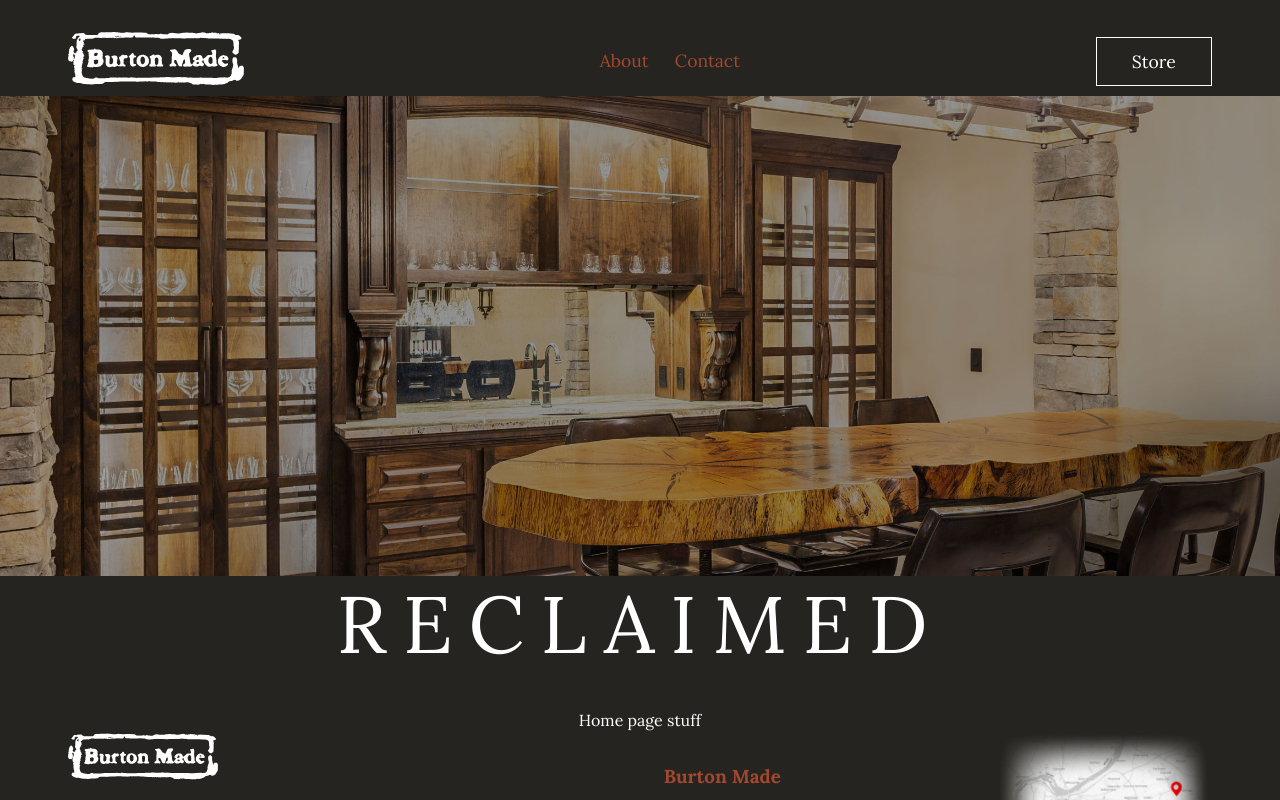
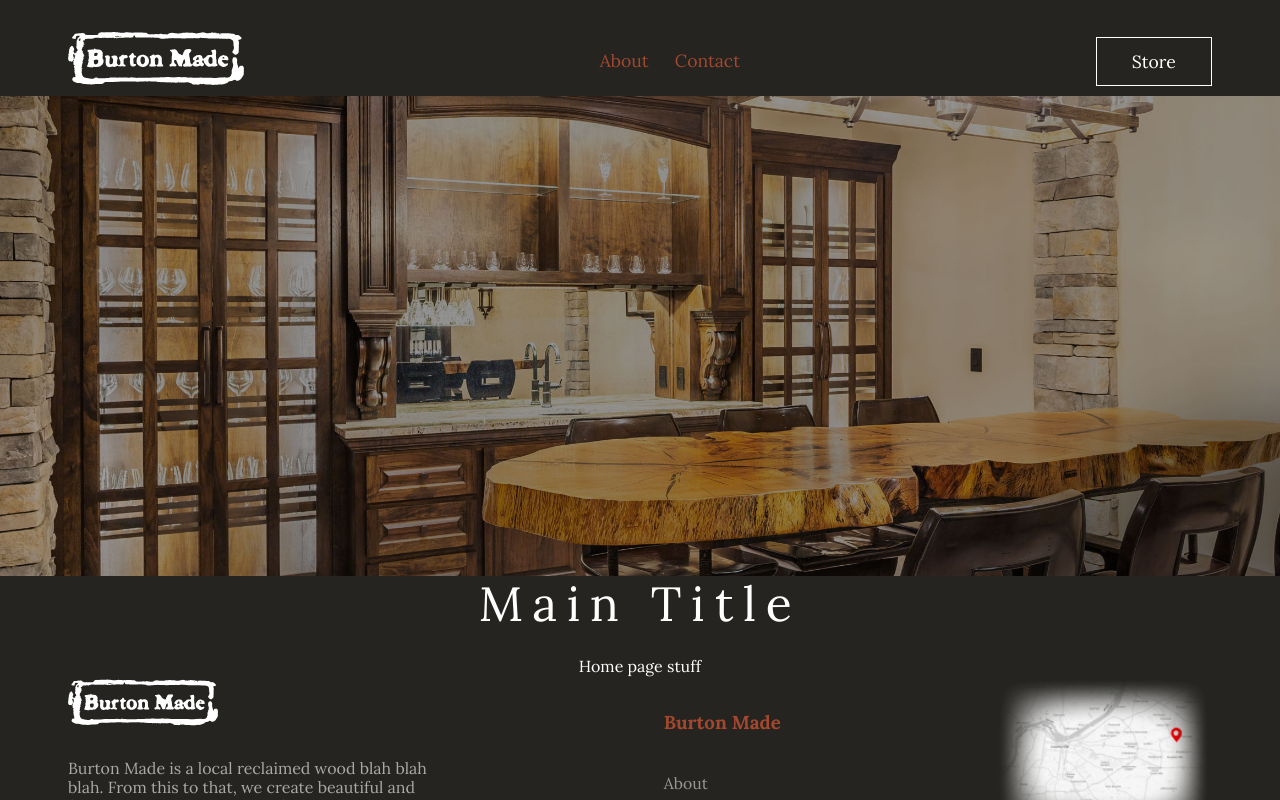
Before and after one commit to ArthurSilveira/burtonmade-site, a React (Create React App) app: page / in a window 1280 px wide. Shown: the top 800 px of the page. Built offline with nearby package versions, Linux system fonts and the light colour scheme.

Commit message:
changes title

```diff
--- a/src/App.css
+++ b/src/App.css
@@ -30,7 +30,7 @@
 }
 
 .page-title {
-  font-size: 5em;
+  font-size: 3em;
   margin: 0 0 .5em 0;
   letter-spacing: .2em;
   color: #FFF;
--- a/src/components/pages/home/Home.js
+++ b/src/components/pages/home/Home.js
@@ -8,7 +8,7 @@ const Home = () => (
       <img src={heroImage} alt="404"/>
     </div>
     <div className="page-section center-row">
-      <div className="page-title">RECLAIMED</div>
+      <div className="page-title">Main Title</div>
       <div>Home page stuff</div>
     </div>
   </div>
```
